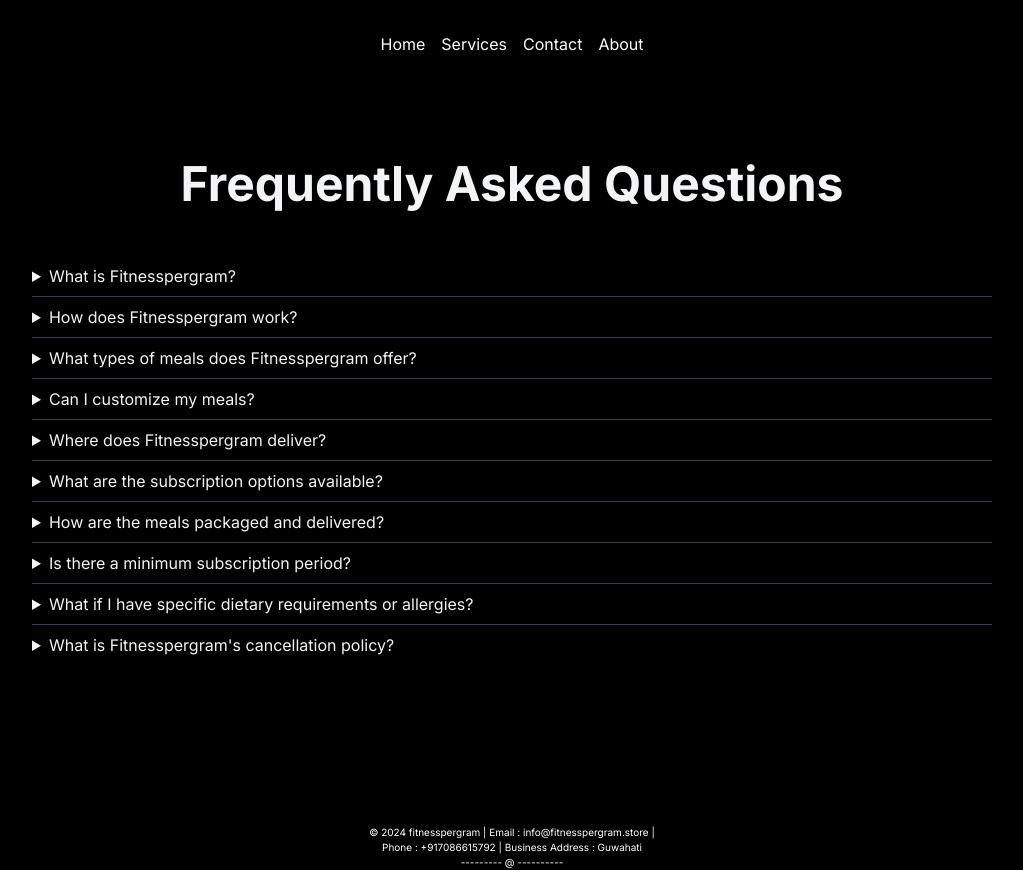
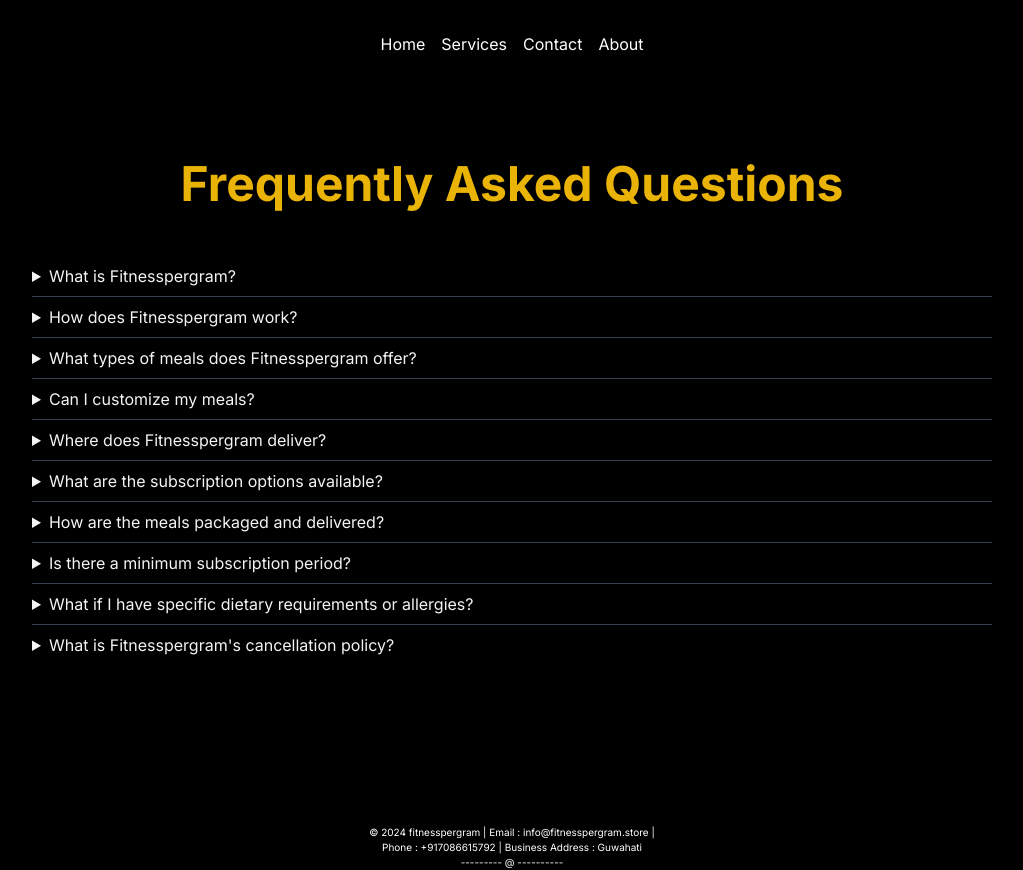
Before and after one commit to AvhiMaz/fitnesspergram, a Next.js app: page /faq in a window 1280 px wide. Shown: the whole page, without its empty margins (128-1151 px from the left). Built offline with nearby package versions, Linux system fonts and the light colour scheme.

Commit message:
color change

```diff
--- a/src/app/faq/page.tsx
+++ b/src/app/faq/page.tsx
@@ -7,7 +7,7 @@ export default function SpotlightPreview() {
     <>
       <section className="bg-black text-gray-100 py-32 min-h-screen">
         <div className="container flex flex-col justify-center p-4 mx-auto md:p-8">
-          <h2 className="mb-12 text-4xl font-bold leadi text-center sm:text-5xl">
+          <h2 className="mb-12 text-yellow-500 text-4xl font-bold leadi text-center sm:text-5xl">
             Frequently Asked Questions
           </h2>
           <div className="flex flex-col divide-y sm:px-8 lg:px-12 xl:px-32 divide-gray-700">
```
